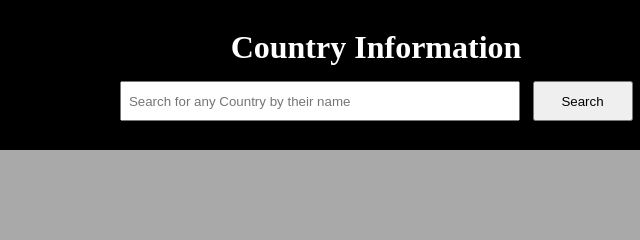
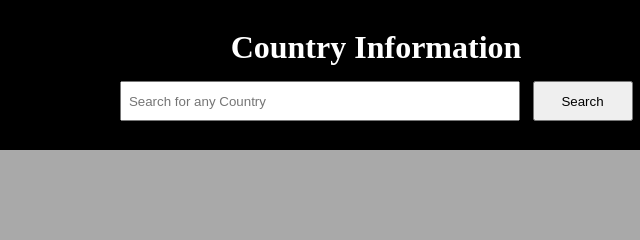
Before and after one commit to Bona-Zeynalabid/countryInformation, a plain HTML site: page index.html in a window 1280 px wide. Shown: the top 240 px of the page, 264-904 px from the left. Drawn offline with Linux system fonts and the light colour scheme.

Commit message:
Update index.html

```diff
--- a/index.html
+++ b/index.html
@@ -12,7 +12,7 @@
     <div class="head">
         <h1>Country Information </h1>
         <div>
-            <input type="text" placeholder="  Search for any Country by their name" id="input">
+            <input type="text" placeholder="  Search for any Country" id="input">
             <button id="btn">Search</button>
         </div>
      </div>
@@ -26,4 +26,5 @@
     <script src="script.js"></script>
 </body>
 
+
 </html>
```
